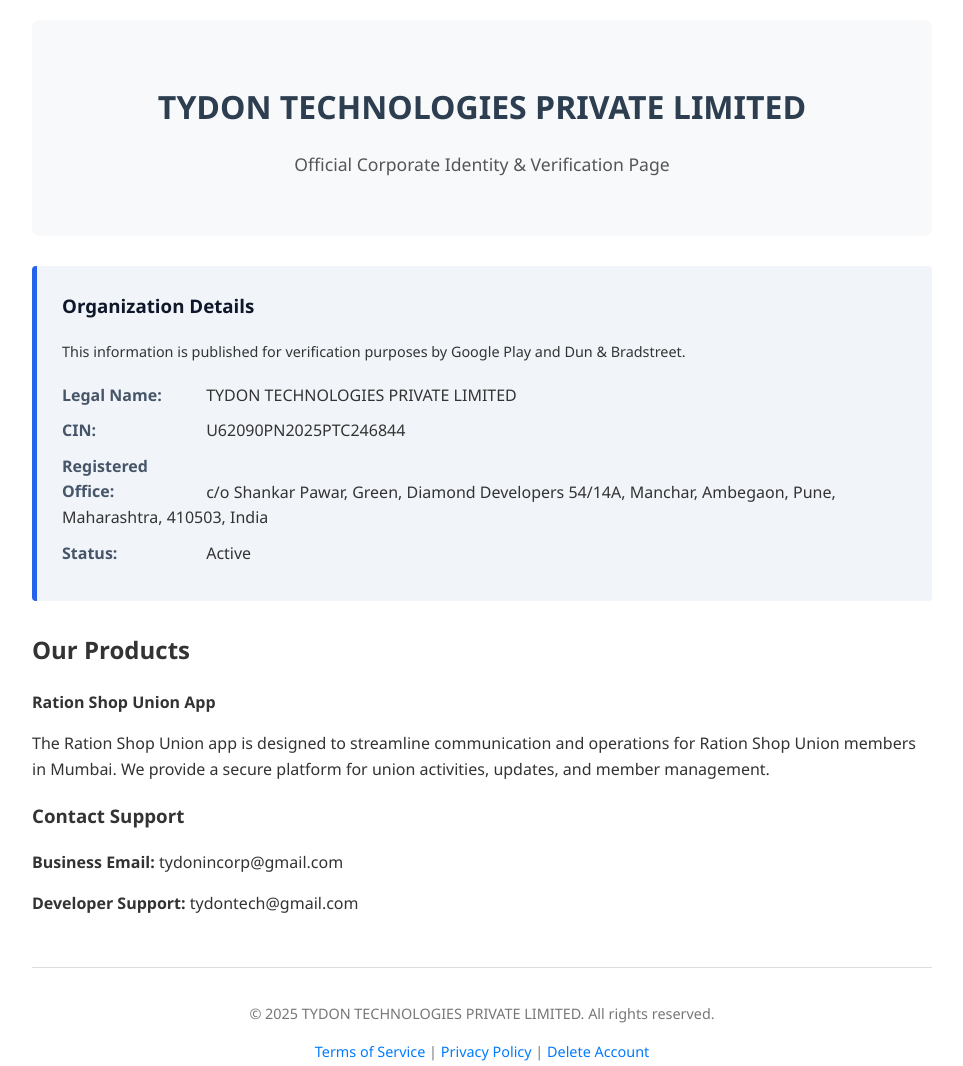
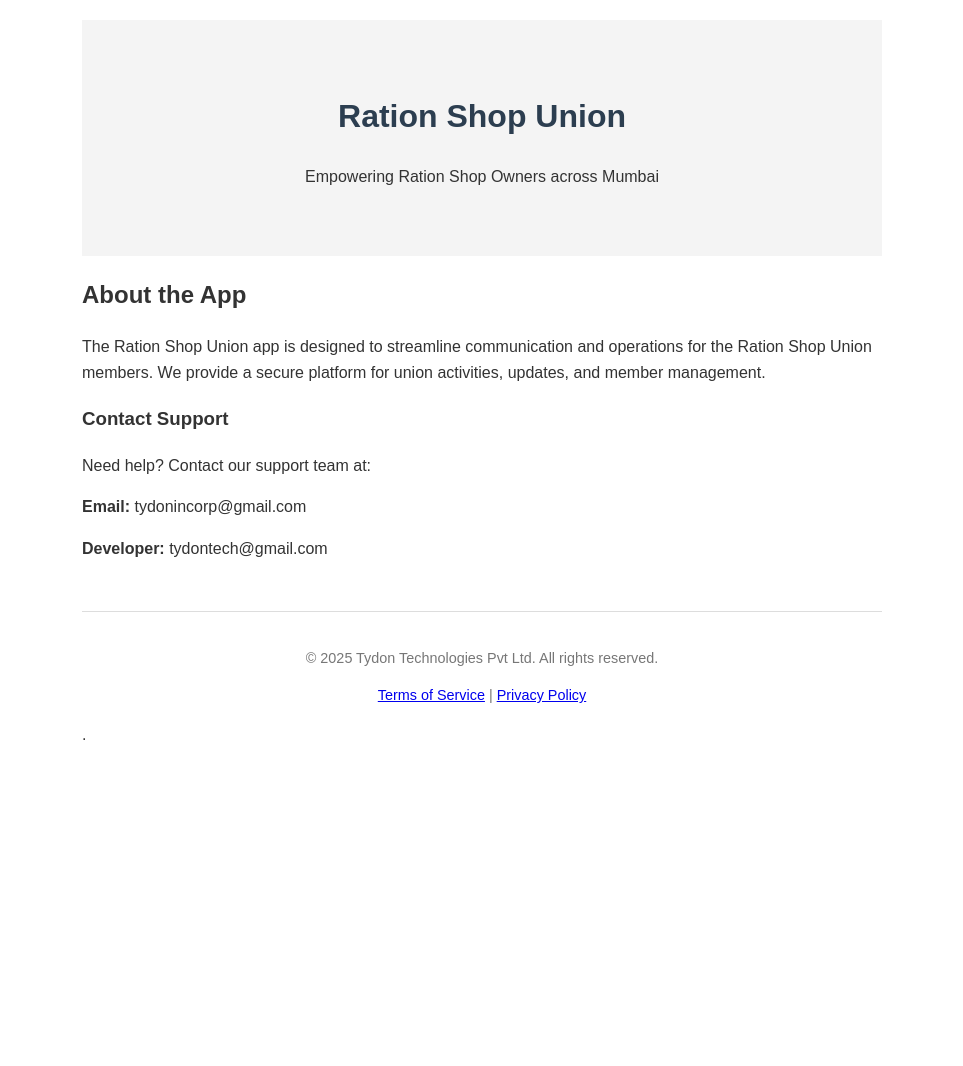
Before and after one commit to jsmcorp/union-app-legal, a plain HTML site: page index.html in a window 1280 px wide. Shown: the whole page, without its empty margins (158-1121 px from the left). After the commit the page ends 800 px from the top, so only its background shows below. Drawn offline with Linux system fonts and the light colour scheme.

Commit message:
Change branding from Tydon Technologies to Ration Shop Union
Updated the title and header content to reflect the new branding. Adjusted styles and removed unnecessary sections related to the previous company.

```diff
--- a/index.html
+++ b/index.html
@@ -3,75 +3,39 @@
 <head>
     <meta charset="UTF-8">
     <meta name="viewport" content="width=device-width, initial-scale=1.0">
-    <title>Tydon Technologies Pvt. Ltd. - Official</title>
+    <title>Ration Shop Union - Home</title>
     <style>
-        body { font-family: 'Segoe UI', Arial, sans-serif; line-height: 1.6; max-width: 900px; margin: 0 auto; padding: 20px; color: #333; }
-        header { text-align: center; padding: 40px 0; background-color: #f8f9fa; margin-bottom: 30px; border-radius: 8px; }
-        h1 { color: #2c3e50; margin-bottom: 5px; }
-        .subtitle { color: #555; font-size: 1.1em; }
-
-        /* This is the important box for Google Verification */
-        .verification-box {
-            background: #f1f5f9;
-            padding: 25px;
-            border-left: 5px solid #2563eb;
-            margin: 30px 0;
-            border-radius: 4px;
-        }
-        .label { font-weight: bold; color: #475569; display: inline-block; width: 140px; }
-        .data-row { margin-bottom: 10px; }
-
+        body { font-family: Arial, sans-serif; line-height: 1.6; max-width: 800px; margin: 0 auto; padding: 20px; color: #333; }
+        header { text-align: center; padding: 50px 0; background-color: #f4f4f4; margin-bottom: 20px; }
+        h1 { color: #2c3e50; }
+        .btn { display: inline-block; background: #007bff; color: white; padding: 10px 20px; text-decoration: none; border-radius: 5px; margin-top: 20px; }
         footer { margin-top: 50px; text-align: center; font-size: 0.9em; color: #777; border-top: 1px solid #ddd; padding-top: 20px; }
-        a { color: #007bff; text-decoration: none; }
     </style>
 </head>
 <body>
 
     <header>
-        <h1>TYDON TECHNOLOGIES PRIVATE LIMITED</h1>
-        <p class="subtitle">Official Corporate Identity & Verification Page</p>
+        <h1>Ration Shop Union</h1>
+        <p>Empowering Ration Shop Owners across Mumbai</p>
     </header>
 
     <main>
-        <div class="verification-box">
-            <h3 style="margin-top:0; color: #0f172a;">Organization Details</h3>
-            <p style="font-size: 0.9em; margin-bottom: 20px;">This information is published for verification purposes by Google Play and Dun & Bradstreet.</p>
-
-            <div class="data-row">
-                <span class="label">Legal Name:</span>
-                TYDON TECHNOLOGIES PRIVATE LIMITED
-            </div>
-            <div class="data-row">
-                <span class="label">CIN:</span>
-                U62090PN2025PTC246844
-            </div>
-            <div class="data-row">
-                <span class="label">Registered Office:</span>
-                c/o Shankar Pawar, Green, Diamond Developers 54/14A, Manchar, Ambegaon, Pune, Maharashtra, 410503, India
-            </div>
-            <div class="data-row">
-                <span class="label">Status:</span>
-                Active
-            </div>
-        </div>
-
-        <h2>Our Products</h2>
-        <p><strong>Ration Shop Union App</strong></p>
-        <p>The Ration Shop Union app is designed to streamline communication and operations for Ration Shop Union members in Mumbai. We provide a secure platform for union activities, updates, and member management.</p>
+        <h2>About the App</h2>
+        <p>The Ration Shop Union app is designed to streamline communication and operations for the Ration Shop Union members. We provide a secure platform for union activities, updates, and member management.</p>
 
         <h3>Contact Support</h3>
-        <p><strong>Business Email:</strong> tydonincorp@gmail.com</p>
-        <p><strong>Developer Support:</strong> tydontech@gmail.com</p>
+        <p>Need help? Contact our support team at:</p>
+        <p><strong>Email:</strong> tydonincorp@gmail.com</p>
+        <p><strong>Developer:</strong> tydontech@gmail.com</p>
     </main>
 
     <footer>
-        <p>&copy; 2025 TYDON TECHNOLOGIES PRIVATE LIMITED. All rights reserved.</p>
+        <p>&copy; 2025 Tydon Technologies Pvt Ltd. All rights reserved.</p>
         <p>
             <a href="terms.html">Terms of Service</a> |
-            <a href="privacy.html">Privacy Policy</a> |
-            <a href="delete-account.html">Delete Account</a>
+            <a href="privacy.html">Privacy Policy</a>
         </p>
     </footer>
 
 </body>
-</html>
+</html>.
```
